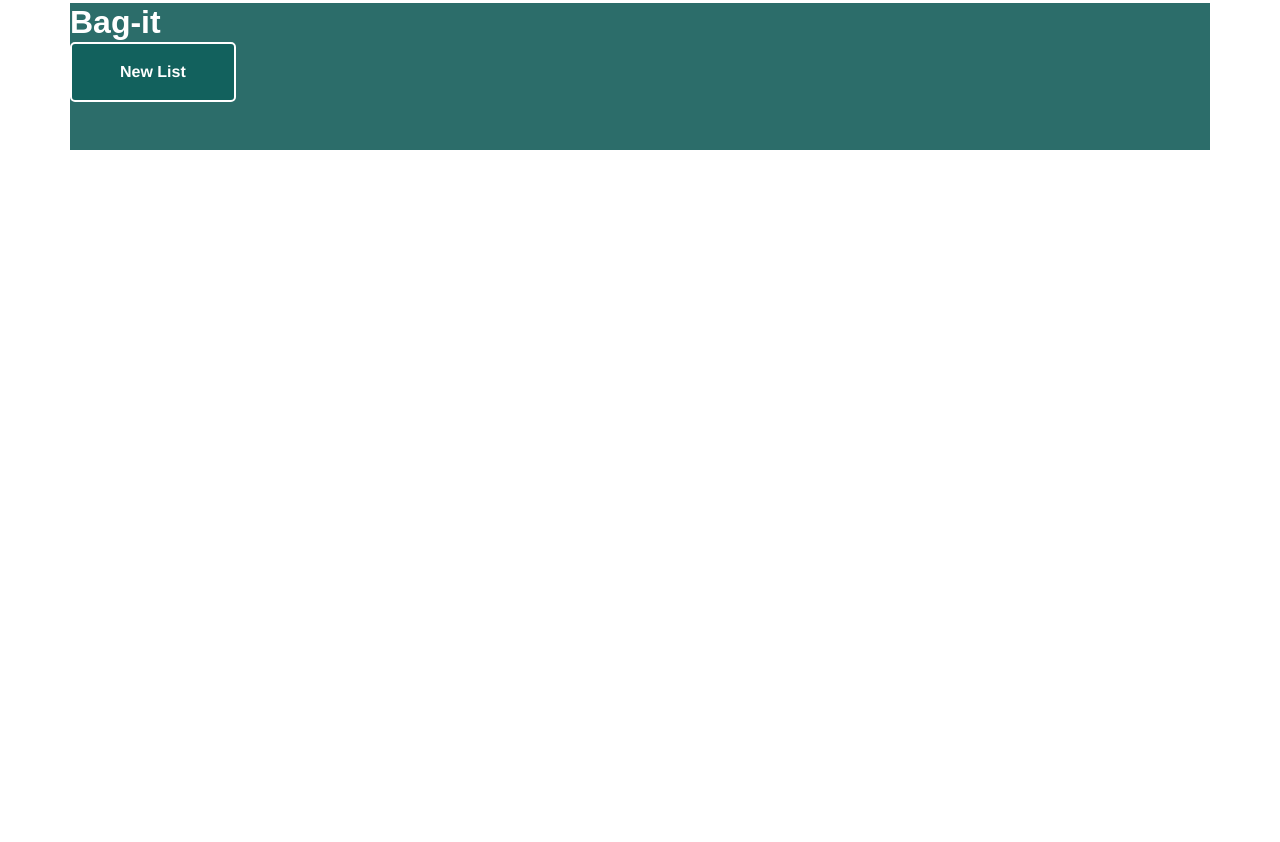
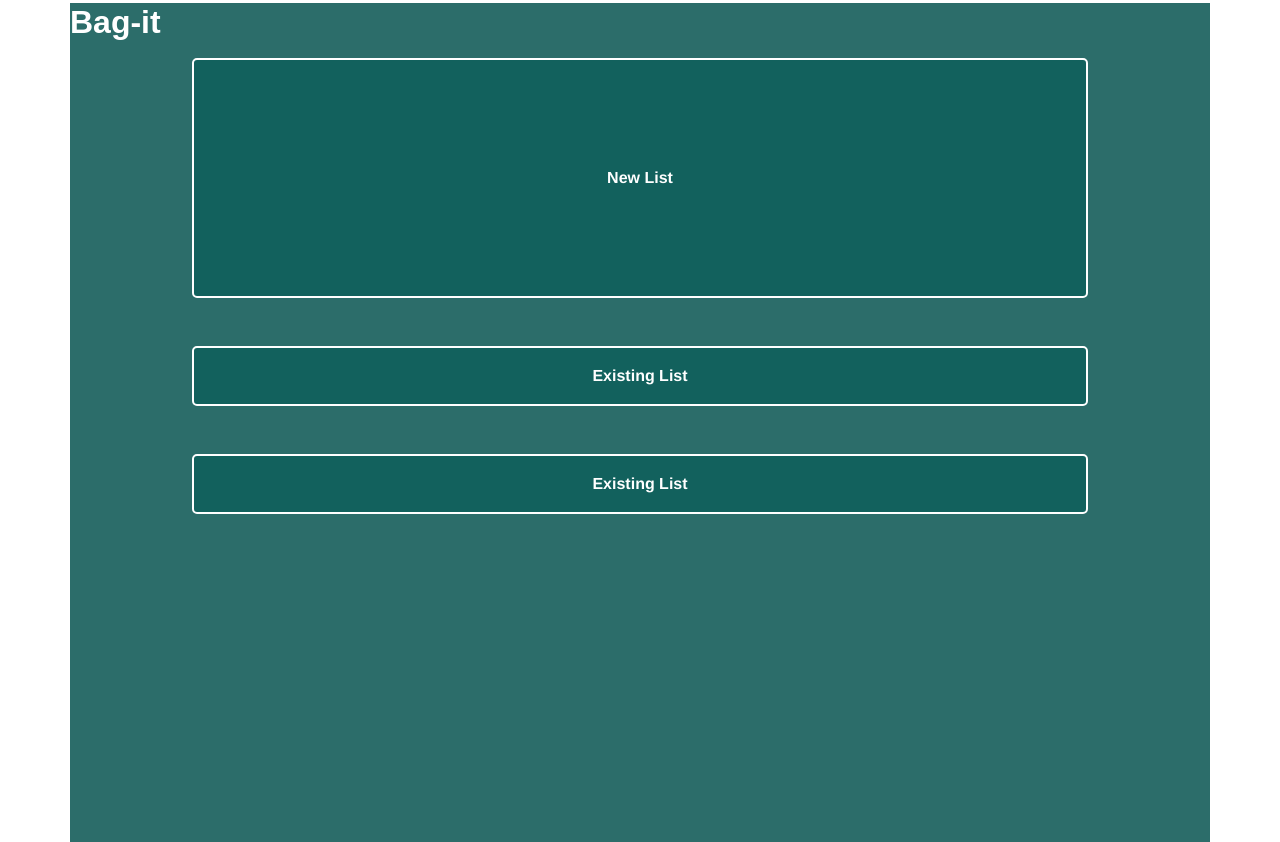
Before and after one commit to jsam07/bag-it, an ASP.NET Core app: page / in a window 1280 px wide. Before the commit the page ends 150 px from the top, so only its background shows below. Run offline with ASP.NET Core 8, Linux system fonts and the light colour scheme; style sheets or scripts are compiled from the project's sources.

Commit message:
Completed basic prototype of new list section

```diff
--- a/BagIt/Pages/Index.razor
+++ b/BagIt/Pages/Index.razor
@@ -3,8 +3,14 @@
 @using BagIt.Models
 @inject UserService UService
 
-<div class="category-container">
-    <NavLink href="/" Match="NavLinkMatch.All">
-        <input class="form-button" type="submit" value="New List" />
+<div class="list-container">
+    <NavLink href="/viewlist" Match="NavLinkMatch.All">
+        <input id="new-list" class="form-button" type="submit" value="New List" />
+	</NavLink>
+    <NavLink href="/existing-list" Match="NavLinkMatch.All">
+        <input id="existing-list" class="form-button" type="submit" value="Existing List" />
+	</NavLink>
+    <NavLink href="/existing-list" Match="NavLinkMatch.All">
+        <input id="existing-list" class="form-button" type="submit" value="Existing List" />
 	</NavLink>
 </div>
--- a/BagIt/Pages/Index.razor.css
+++ b/BagIt/Pages/Index.razor.css
@@ -1,6 +1,13 @@
 @font-face {
     font-family: 'Rubik', sans-serif;
     src: url('./fonts/Rubik-Regular.ttf');
+}
+
+.list-container {
+    display: flex;
+    flex-direction: column;
+    align-items: center;
+    height: 100vh;
 }
 
 .form-button {
@@ -12,8 +19,14 @@
     border-style: solid;
     border-radius: 5px;
     border-color: #FFFFFF;
+    width: 70vw;
 }
 
 .form-button:hover {
     background-color: #1F4846;
 }
+
+#new-list {
+    margin-top: 1em;
+    height: 30vh;
+}
```
Also changed, not shown: BagIt/Pages/Counter.razor (deleted, +0 -16 lines), BagIt/Pages/FetchData.razor (deleted, +0 -46 lines), BagIt/Pages/AllCategories.razor.css (indentation only).
